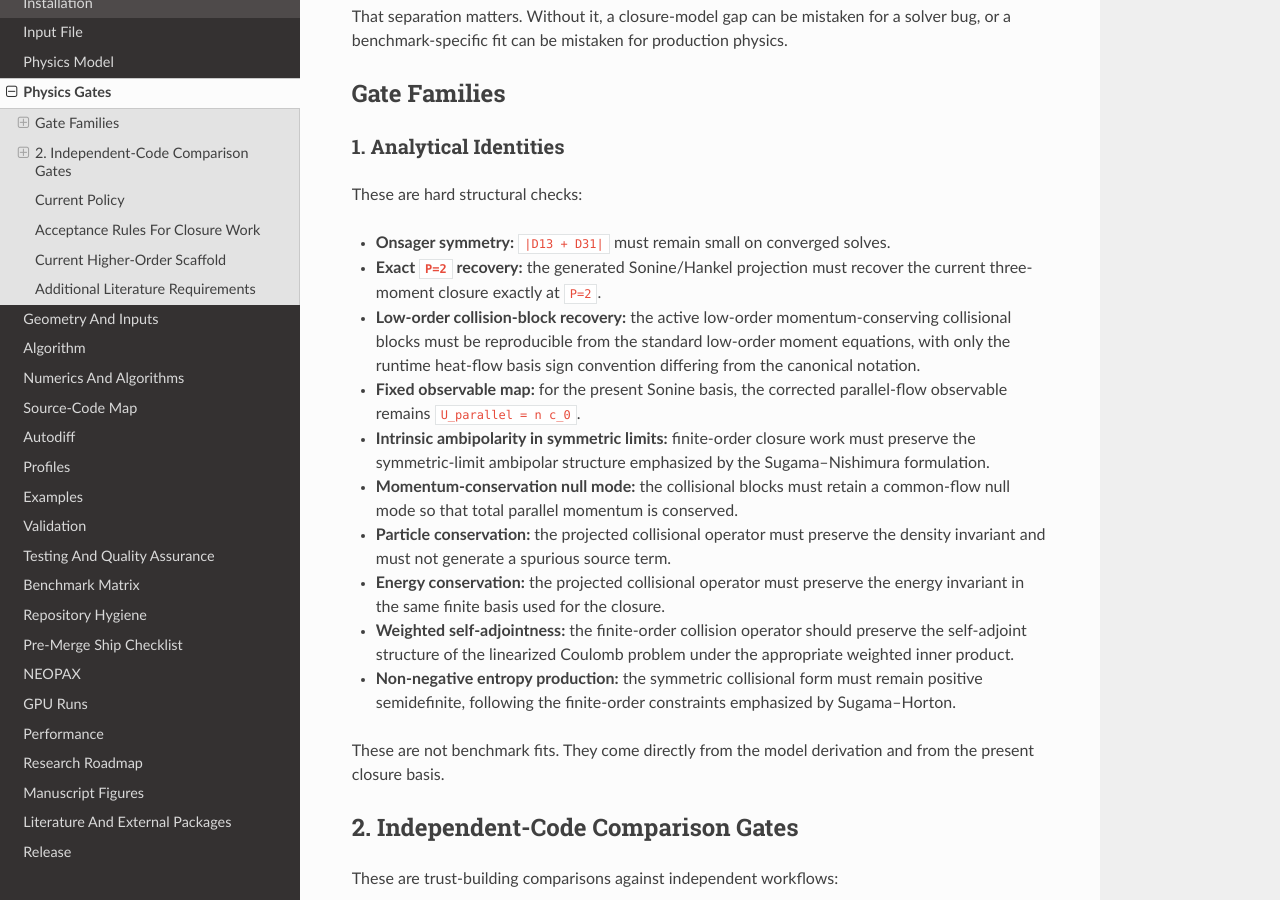
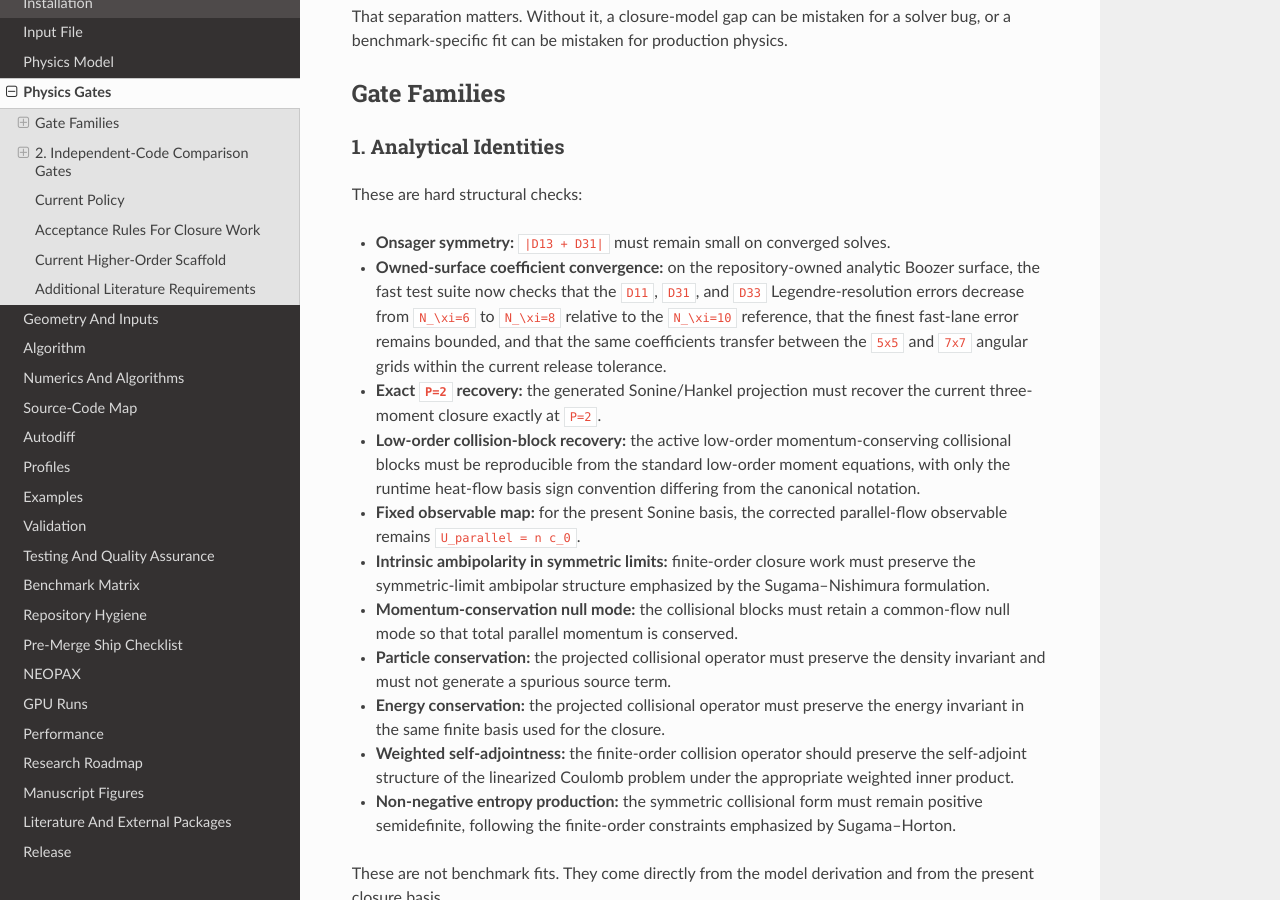
Before and after one commit to uwplasma/NTX, a Sphinx documentation site: the page built from docs/physics-gates.md, in a window 1280 px wide and 900 px high, scrolled down 371 px. Built offline with Sphinx 7.4.7 and the Read the Docs theme 3.1.0, drawn with Linux system fonts in a browser that asks for light colours.

Commit message:
Add owned-surface convergence physics gate

```diff
--- a/docs/physics-gates.md
+++ b/docs/physics-gates.md
@@ -20,6 +20,12 @@ solver bug, or a benchmark-specific fit can be mistaken for production physics.
 These are hard structural checks:
 
 - **Onsager symmetry:** `|D13 + D31|` must remain small on converged solves.
+- **Owned-surface coefficient convergence:** on the repository-owned analytic
+  Boozer surface, the fast test suite now checks that the `D11`, `D31`, and
+  `D33` Legendre-resolution errors decrease from `N_\xi=6` to `N_\xi=8`
+  relative to the `N_\xi=10` reference, that the finest fast-lane error remains
+  bounded, and that the same coefficients transfer between the `5x5` and `7x7`
+  angular grids within the current release tolerance.
 - **Exact `P=2` recovery:** the generated Sonine/Hankel projection must recover
   the current three-moment closure exactly at `P=2`.
 - **Low-order collision-block recovery:** the active low-order
```
Also changed, not shown: docs/ship-checklist.md (+3 -0 lines), docs/testing.md (+6 -0 lines), plan.md (+3 -0 lines), 1 other file.
